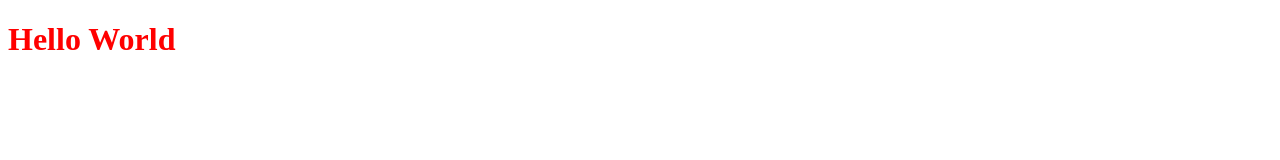
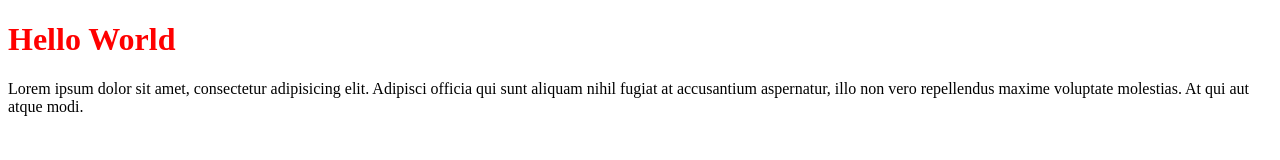
Before and after one commit to Romcro/Brief-2, a plain HTML site: page index.html in a window 1280 px wide. Drawn offline with Linux system fonts and the light colour scheme.

Commit message:
ajout d'un patagraphe

```diff
--- a/index.html
+++ b/index.html
@@ -9,5 +9,10 @@
   </head>
   <body>
     <h1>Hello World</h1>
+    <p>
+      Lorem ipsum dolor sit amet, consectetur adipisicing elit. Adipisci officia qui sunt
+      aliquam nihil fugiat at accusantium aspernatur, illo non vero repellendus maxime
+      voluptate molestias. At qui aut atque modi.
+    </p>
   </body>
 </html>
```
